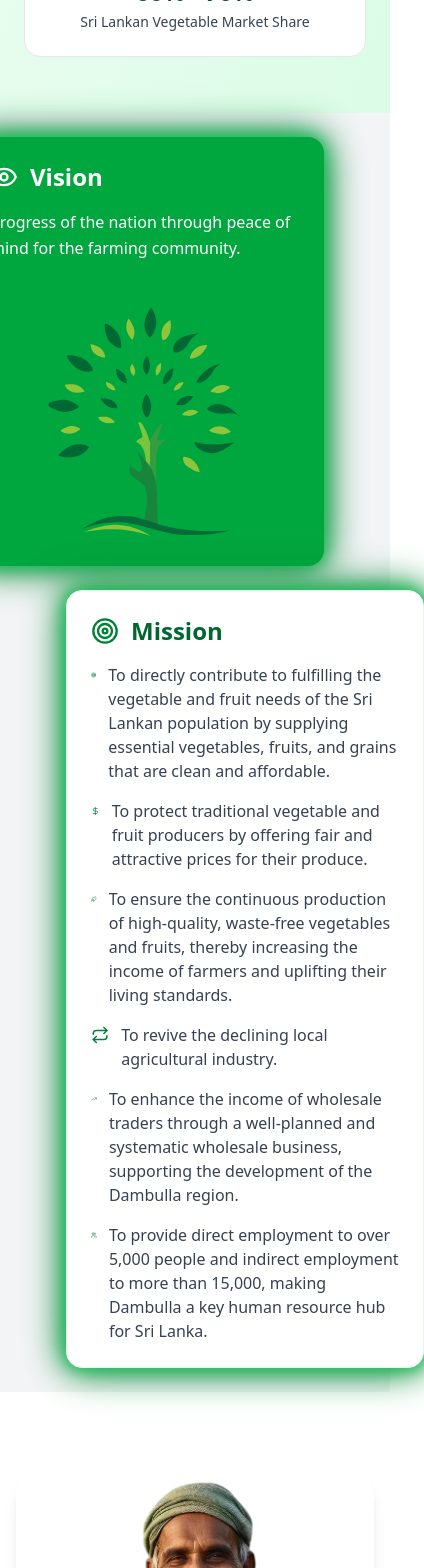
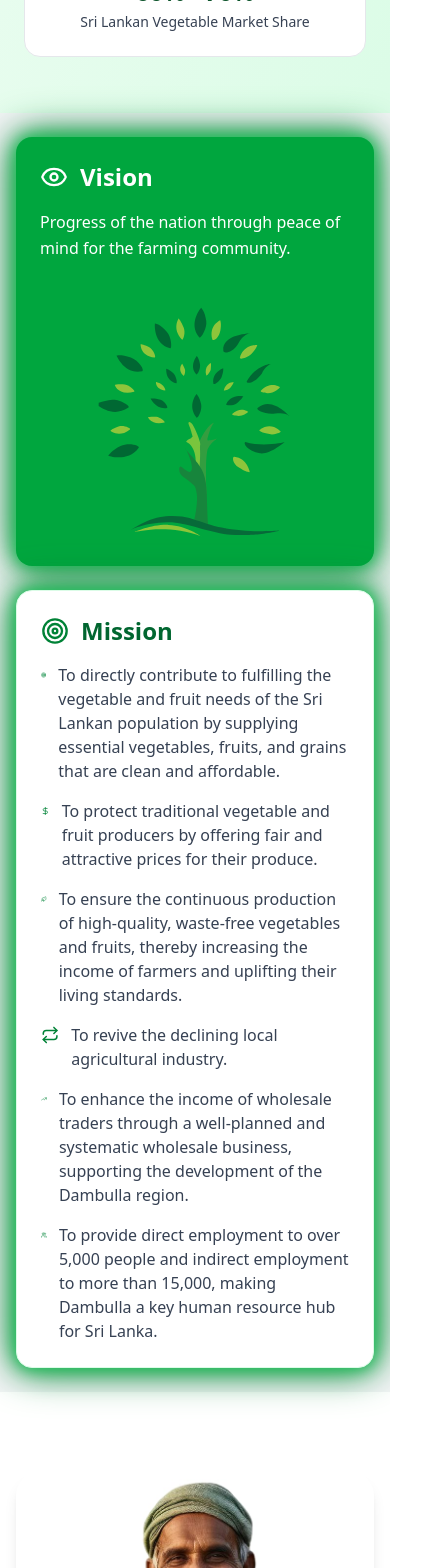
Before and after one commit to RashenThemiya/community, a React (Vite) app in the folder Frontend/: page / in a window 390 px wide. Shown: the part 1973-3541 px from the top of the page, 424 px wide, since content can reach past the window. Built offline with nearby package versions, Linux system fonts and the light colour scheme; no server answers.

Commit message:
Vision and Mission mobile responsive conflict solve.

```diff
--- a/Frontend/src/components/VisionMission.jsx
+++ b/Frontend/src/components/VisionMission.jsx
@@ -12,9 +12,12 @@ import {
 import React from 'react';
 import { useTranslation } from 'react-i18next';
 import treeAnimation from '../assets/Animation - 1746479551878.json';
+import useIsLargeScreen from '../hook/useIsLargeScreen.js';
 
 const VisionMission = () => {
   const { t } = useTranslation();
+  const isLargeScreen = useIsLargeScreen();
+
 
   const items = [
     { icon: <Target className="text-green-700 w-6 h-6" />, text: t('mission.1') },
@@ -46,9 +49,9 @@ const VisionMission = () => {
         {/* Vision */}
         <motion.div
           className="bg-green-600 text-white rounded-2xl p-6 sm:p-8 shadow-lg w-full lg:w-1/2 flex flex-col justify-between"
-          initial={{ x: 0 }}
-          animate={{ x: -50 }}
-          transition={{ duration: 1.5, ease: 'easeInOut' }}
+          initial={isLargeScreen ? { x: -50, opacity: 0 } : false}
+          animate={isLargeScreen ? { x: 0, opacity: 1 } : false}
+          transition={isLargeScreen ? { duration: 1, ease: 'easeOut' } : {}}
           style={glowStyle}
         >
           <div className="flex flex-col justify-between h-full">
@@ -72,9 +75,9 @@ const VisionMission = () => {
         {/* Mission */}
         <motion.div
           className="bg-white rounded-2xl p-6 sm:p-8 shadow-md w-full lg:w-1/2 border border-green-100 flex flex-col justify-between"
-          initial={{ x: 0 }}
-          animate={{ x: 50 }}
-          transition={{ duration: 1.5, ease: 'easeInOut' }}
+          initial={isLargeScreen ? { x: 50, opacity: 0 } : false}
+          animate={isLargeScreen ? { x: 0, opacity: 1 } : false}
+          transition={isLargeScreen ? { duration: 1, ease: 'easeOut' } : {}}
           style={glowStyle}
         >
           <div>
--- /dev/null
+++ b/Frontend/src/hook/useIsLargeScreen.js
@@ -0,0 +1,18 @@
+import { useEffect, useState } from 'react';
+
+const useIsLargeScreen = () => {
+    const [isLargeScreen, setIsLargeScreen] = useState(window.innerWidth >= 1024);
+
+    useEffect(() => {
+        const handleResize = () => {
+            setIsLargeScreen(window.innerWidth >= 1024); // Tailwind's lg breakpoint
+        };
+
+        window.addEventListener('resize', handleResize);
+        return () => window.removeEventListener('resize', handleResize);
+    }, []);
+
+    return isLargeScreen;
+};
+
+export default useIsLargeScreen;
```
